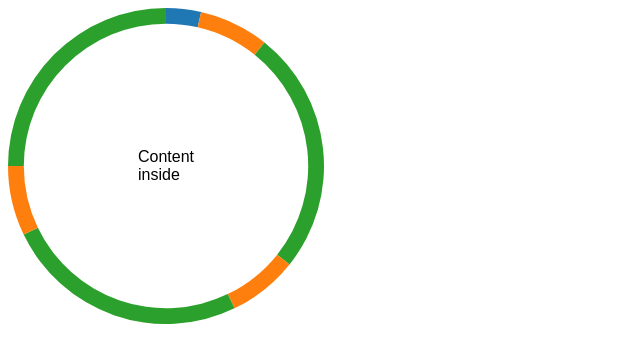
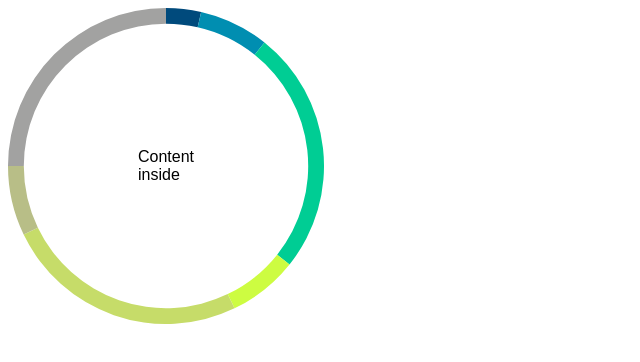
Before and after one commit to zemlyansky/svg-pie, a website: page index.html in a window 1280 px wide. Shown: the whole page, without its empty margins (0-640 px from the left). Drawn offline with nearby package versions, Linux system fonts and the light colour scheme.

Commit message:
Add color interpolation

```diff
--- a/svg-pie.js
+++ b/svg-pie.js
@@ -18,7 +18,8 @@
     // Merged later with user options
     var defaultOptions = {
       innerRadiusSize: .7,
-      legend: true
+      legend: true,
+      colors: ['#004A7C','#CDFC41','#A2A2A1']
     }
     this.options = Object.assign(defaultOptions, userOptions)
 
@@ -30,8 +31,20 @@
                   .style('justify-content','center')
                   .style('align-items','center')
 
-    var color = d3.scaleOrdinal(d3.schemeCategory10)
-
+    var colorCoeff = (this.options.dataset.length - 1) / (this.options.colors.length - 1)
+    console.log(this.options.colors.map(function(color, index){
+      return index * colorCoeff
+    }))
+    var color = d3//.scaleOrdinal()
+                  // .range(this.options.colors)
+                  .scaleLinear()
+                  .domain(this.options.colors.map(function(color, index){
+                    return index * colorCoeff
+                  }))
+                  .interpolate(d3.interpolateHcl)
+                  .range(this.options.colors.map(function(color){
+                      return d3.rgb(color)
+                  }))
     var svg = d3.select(selector)
                 .append('svg')
                 .style('position','absolute')
@@ -82,7 +95,7 @@
                 .merge(path)
                   .attr('d', arc)
                   .attr('fill', function(d, i) {
-                    return color(d.data.label)
+                    return color(i)
                   })
 
       if (this.options.legend) {
@@ -99,7 +112,7 @@
         chartElement.addEventListener('mousemove', function(event) {
           var lY = event.layerY
           var lX = event.layerX
-          console.log(lX,lY)
+
           var top = (lY < height / 2)
                   ? lY + 20
                   : lY - parseInt(tooltip.style('height')) - parseInt(tooltip.style('padding-top')) - parseInt(tooltip.style('padding-bottom')) - 20
```
Also changed, not shown: index.html (+1 -0 lines), svg-pie.bundle.min.js, svg-pie.min.js.
